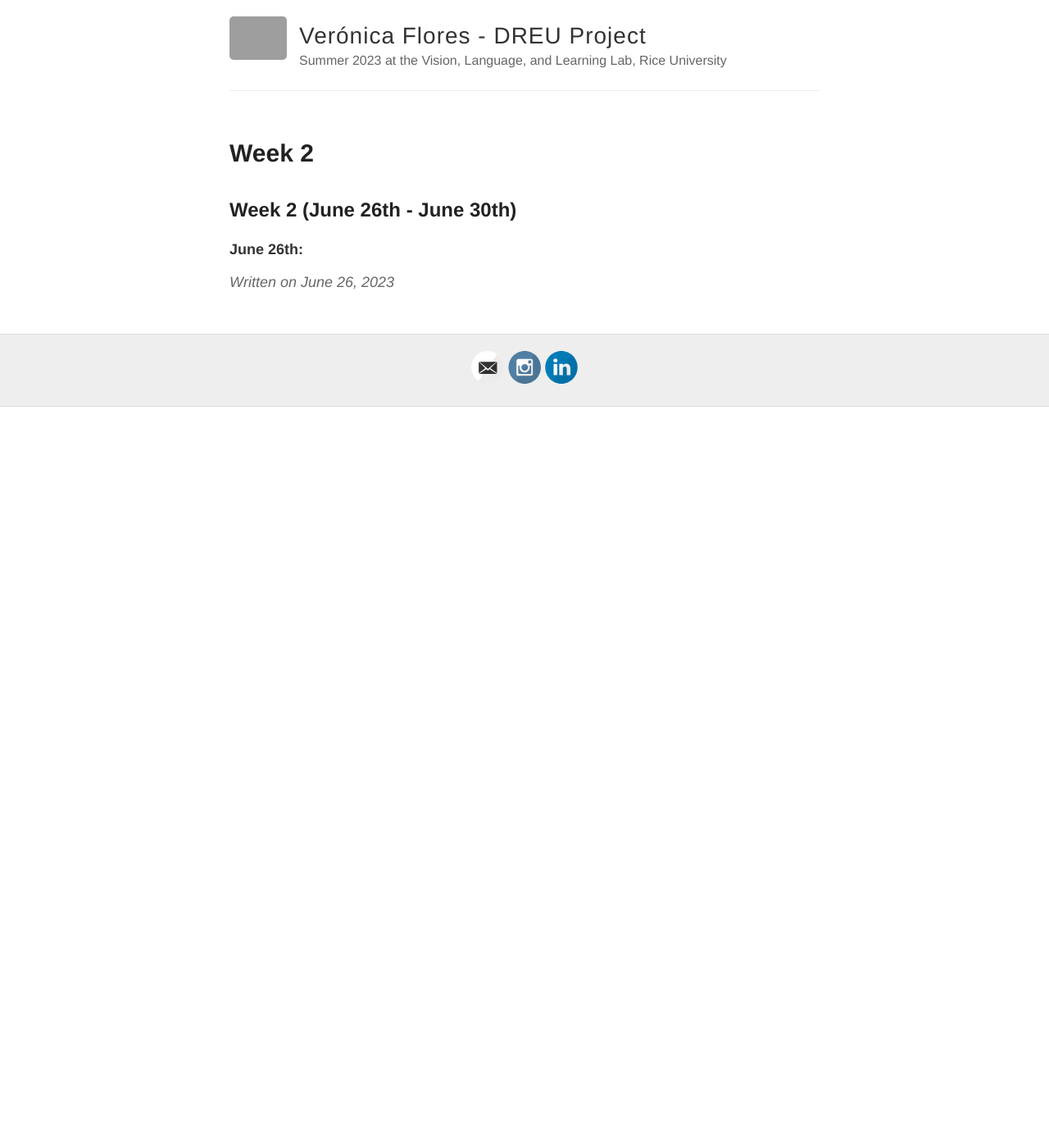
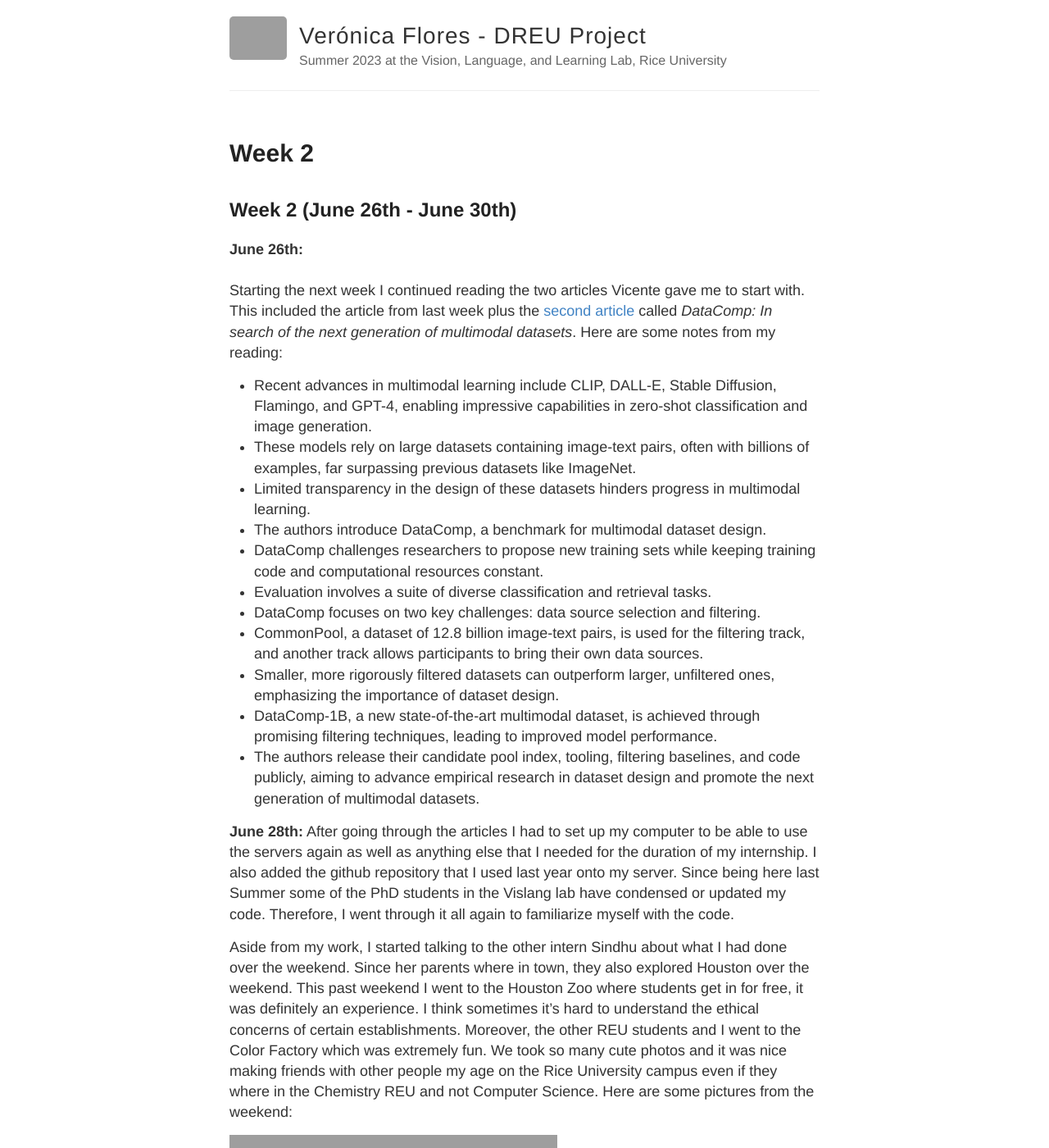
Before and after one commit to veronicaflores/dreusummer2023, a Jekyll site: the page built from _posts/2023-06-26-week2.md, in a window 1280 px wide and 1400 px high. Shown: the whole window at 82% size. Built offline with Jekyll 4.4.1, drawn with Linux system fonts in a browser that asks for light colours; grey boxes are pictures that could not be loaded.

Commit message:
Update 2023-06-26-week2.md

```diff
--- a/_posts/2023-06-26-week2.md
+++ b/_posts/2023-06-26-week2.md
@@ -6,3 +6,24 @@
 ## Week 2 (June 26th - June 30th)
 
 **June 26th:** <br/>
+Starting the next week I continued reading the two articles Vicente gave me to start with. This included the article from last week plus the [second article](https://arxiv.org/abs/2304.14108) called *DataComp: In search of the next generation of multimodal datasets*. Here are some notes from my reading:
+
+- Recent advances in multimodal learning include CLIP, DALL-E, Stable Diffusion, Flamingo, and GPT-4, enabling impressive capabilities in zero-shot classification and image generation.
+- These models rely on large datasets containing image-text pairs, often with billions of examples, far surpassing previous datasets like ImageNet.
+- Limited transparency in the design of these datasets hinders progress in multimodal learning.
+- The authors introduce DataComp, a benchmark for multimodal dataset design.
+- DataComp challenges researchers to propose new training sets while keeping training code and computational resources constant.
+- Evaluation involves a suite of diverse classification and retrieval tasks.
+- DataComp focuses on two key challenges: data source selection and filtering.
+- CommonPool, a dataset of 12.8 billion image-text pairs, is used for the filtering track, and another track allows participants to bring their own data sources.
+- Smaller, more rigorously filtered datasets can outperform larger, unfiltered ones, emphasizing the importance of dataset design.
+- DataComp-1B, a new state-of-the-art multimodal dataset, is achieved through promising filtering techniques, leading to improved model performance.
+- The authors release their candidate pool index, tooling, filtering baselines, and code publicly, aiming to advance empirical research in dataset design and promote the next generation of multimodal datasets.
+
+**June 28th:**
+After going through the articles I had to set up my computer to be able to use the servers again as well as anything else that I needed for the duration of my internship. I also added the github repository that I used last year onto my server. Since being here last Summer some of the PhD students in the Vislang lab have condensed or updated my code. Therefore, I went through it all again to familiarize myself with the code.
+
+Aside from my work, I started talking to the other intern Sindhu about what I had done over the weekend. Since her parents where in town, they also explored Houston over the weekend. This past weekend I went to the Houston Zoo where students get in for free, it was definitely an experience. I think sometimes it's hard to understand the ethical concerns of certain establishments. Moreover, the other REU students and I went to the Color Factory which was extremely fun. We took so many cute photos and it was nice making friends with other people my age on the Rice University campus even if they where in the Chemistry REU and not Computer Science. Here are some pictures from the weekend:
+
+![B8D53358-E1ED-4433-A89C-4251F634721B](https://github.com/veronicaflores/dreusummer2023/assets/52052151/6b0ae6ca-a8ca-4f3e-822f-0b1b1f099ce5)
+![IMG_8579](https://github.com/veronicaflores/dreusummer2023/assets/52052151/4c22fbab-93ab-44f2-afa5-cfe96b4cded3)
```
